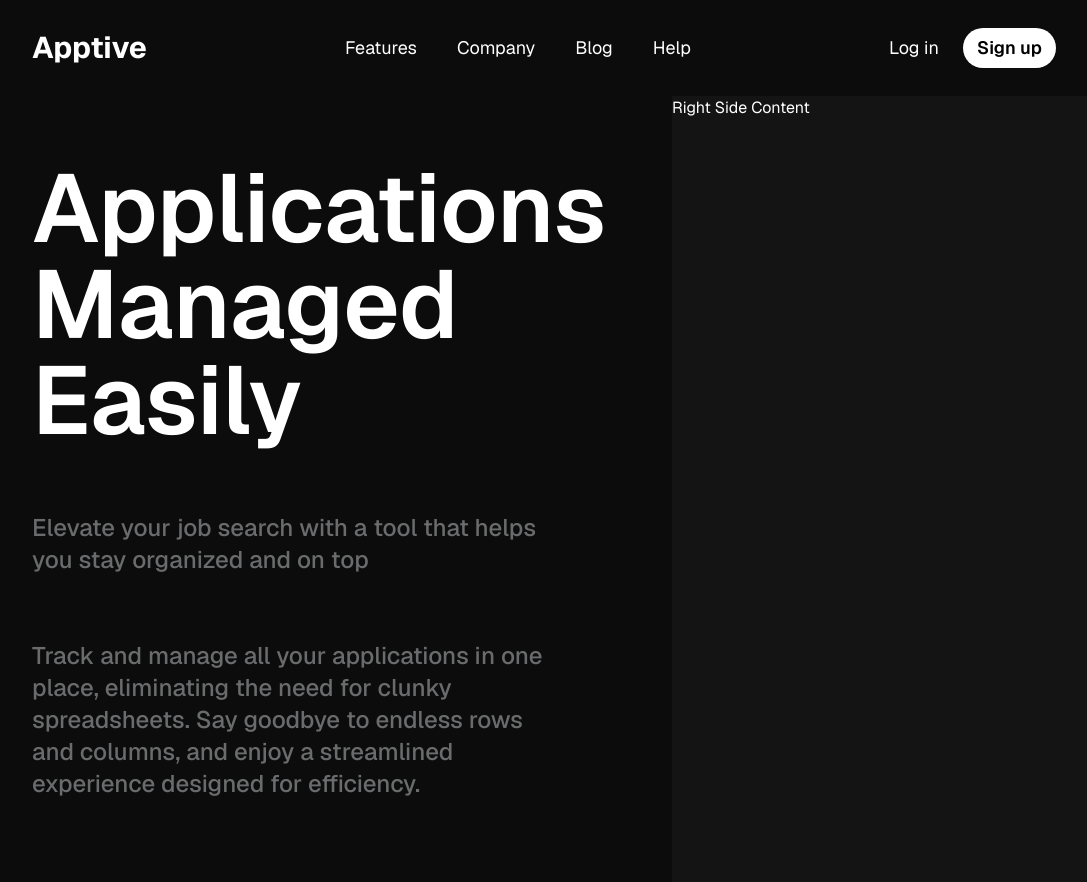
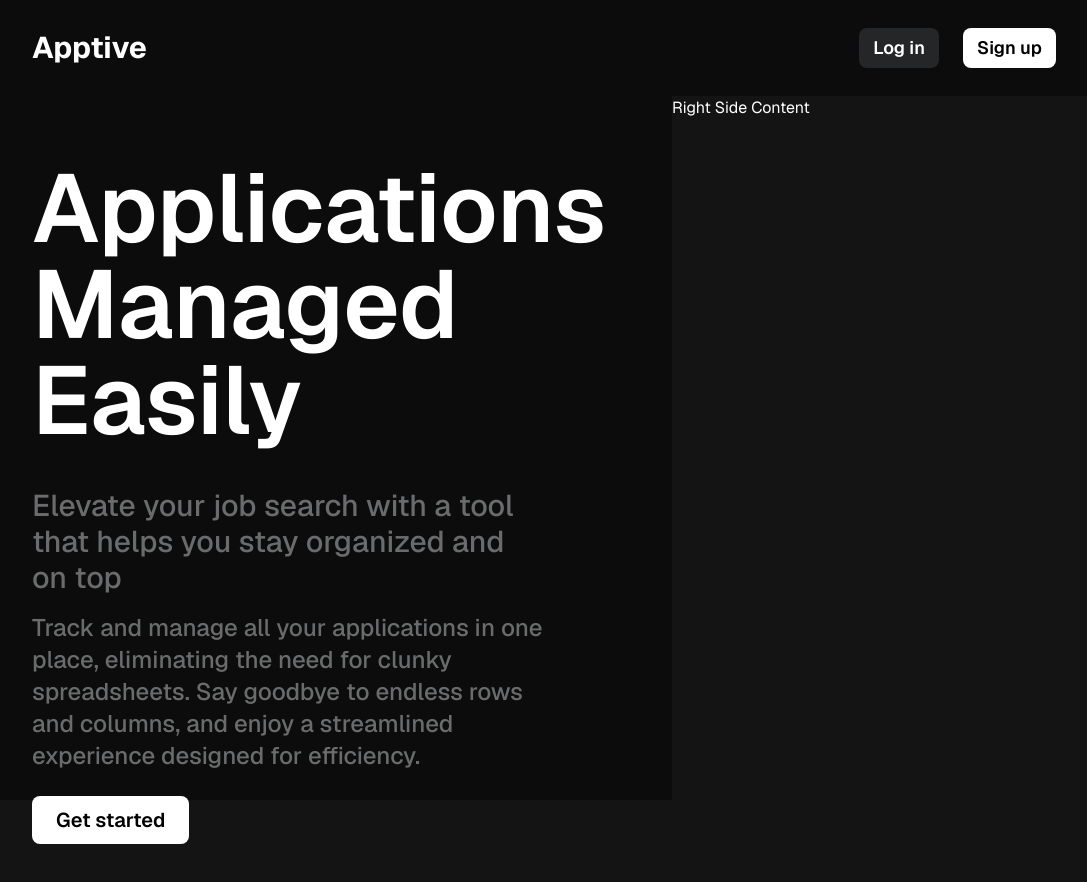
Before and after one commit to krishabbashyal/Apptive, a Next.js app in the folder client/: page / in a window 1280 px wide. Shown: the top 882 px of the page, without its empty margins (96-1183 px from the left). After the commit the page ends 844 px from the top, so only its background shows below. Built offline with nearby package versions, Linux system fonts and the light colour scheme.

Commit message:
worked on some stuff

```diff
--- a/client/src/app/page.tsx
+++ b/client/src/app/page.tsx
@@ -5,7 +5,7 @@ const LandingPage = () => {
   return (
     <div>
       <Navbar />
-      <div className='flex flex-row h-screen w-full bg-foreground'>
+      <div className='flex flex-row h-[calc(100vh-6rem)] w-full bg-foreground'>
         <div className='w-3/5'>
           <div className='mx-32'>
             <div className='mt-16'>
@@ -14,8 +14,13 @@ const LandingPage = () => {
               <h1 className='text-8xl font-semibold'>Easily</h1>
             </div>
 
-            <p className='text-2xl font-medium mt-16 text-cadetGrayLight'>Elevate your job search with a tool that helps you stay organized and on top</p>
-            <p className='text-2xl font-medium mt-16 text-cadetGrayLight'>Track and manage all your applications in one place, eliminating the need for clunky spreadsheets. Say goodbye to endless rows and columns, and enjoy a streamlined experience designed for efficiency. </p>
+            <div>
+              <p className='text-3xl font-medium mt-10 text-cadetGrayLight'>Elevate your job search with a tool that helps you stay organized and on top</p>
+              <p className='text-2xl font-medium mt-4 text-cadetGrayLight'>Track and manage all your applications in one place, eliminating the need for clunky spreadsheets. Say goodbye to endless rows and columns, and enjoy a streamlined experience designed for efficiency. </p>
+            </div>
+            <div>
+            <button className=' text-xl bg-white text-black font-semibold px-6 py-2.5 rounded-lg mt-6'>Get started</button>
+            </div>
           </div>
         </div>
         <div className='w-2/5 bg-background'>
--- a/client/src/components/Navbar/Navbar.tsx
+++ b/client/src/components/Navbar/Navbar.tsx
@@ -1,10 +1,11 @@
+"use client"
+
 import React from 'react'
-
-
-
-
+import { useRouter } from 'next/navigation'
 
 const Navbar = () => {
+  const router = useRouter()
+
   return (
     <div className='w-full top-0 justify-center h-24 bg-foreground flex flex-col sticky z-50'>
 
@@ -13,18 +14,10 @@ const Navbar = () => {
         <div>
           <p className='text-3xl font-bold '>Apptive</p>
         </div>
-        <div className='flex w-full justify-center '>
-          <ul className='flex gap-x-10 text-lg'>
-            <button>Features</button>
-            <button>Company</button>
-            <button>Blog</button>
-            <button>Help</button>
-          </ul>
-        </div>
         {/* Buttons */}
         <div className='flex flex-shrink-0 gap-x-6'>
-          <button className='text-lg'>Log in</button>
-          <button className=' text-lg bg-white text-black font-semibold px-3.5 py-1.5 rounded-full'>Sign up</button>
+          <button onClick={() => router.push('/login')} className='text-lg bg-cadetGrayDark px-3.5 py-1.5 rounded-lg font-semibold'>Log in</button>
+          <button onClick={() => router.push('/signup')} className=' text-lg bg-white text-black font-semibold px-3.5 py-1.5 rounded-lg'>Sign up</button>
         </div>
       </div>
 
```
